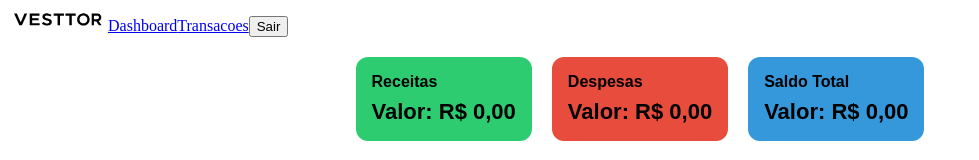
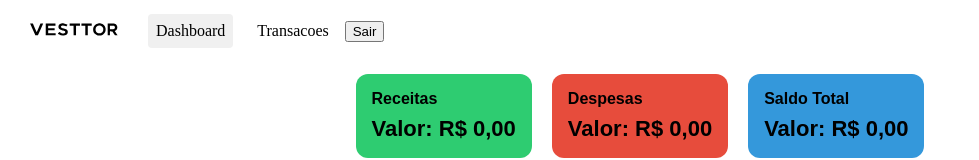
Before and after one commit to eb-nascimento/vesttor-vite, a React (Vite) app: page /dashboard in a window 1280 px wide. Shown: the top 160 px of the page, without its empty margins (0-979 px from the left). Built offline with nearby package versions, Linux system fonts and the light colour scheme; no server answers; the database is empty; sample sign-in values are in the browser's storage.

Commit message:
feat: adicionar estilos de navegação ao componente Header

```diff
--- /dev/null
+++ b/src/components/Header.css
@@ -0,0 +1,17 @@
+nav {
+  display: flex;
+  align-items: center;
+}
+
+nav a {
+  /* display: flex; */
+  color: #000;
+  text-decoration: none;
+  margin: 0.1rem 0.5rem;
+  padding: 0.5rem;
+}
+
+nav a.active {
+  background-color: #f0f0f0;
+  border-radius: 4px;
+}
--- a/src/components/Header.jsx
+++ b/src/components/Header.jsx
@@ -1,3 +1,4 @@
+import "./Header.css";
 import { Navigate, NavLink } from "react-router";
 import Logo from "./Logo.jsx";
 import LogoVertical from "./LogoVertical.jsx";
@@ -10,11 +11,24 @@ function Header() {
   return (
     <header>
       <nav>
-        <NavLink to="/">
+        <NavLink
+          to="/home"
+          className={({ isActive }) => (isActive ? "active" : "")}
+        >
           <LogoGrafia />
         </NavLink>
-        <NavLink to="/dashboard">Dashboard</NavLink>
-        <NavLink to="/transacoes">Transacoes</NavLink>
+        <NavLink
+          to="/dashboard"
+          className={({ isActive }) => (isActive ? "active" : "")}
+        >
+          Dashboard
+        </NavLink>
+        <NavLink
+          to="/transacoes"
+          className={({ isActive }) => (isActive ? "active" : "")}
+        >
+          Transacoes
+        </NavLink>
         <button type="button" onClick={logout}>
           Sair
         </button>
```
